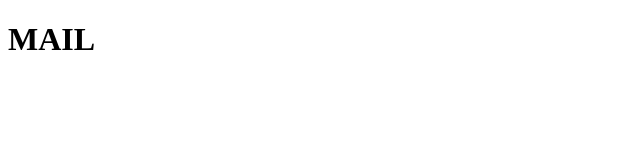
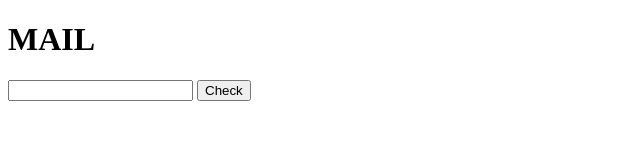
Before and after one commit to Vincenzo-23/js-mail-dadi, a plain HTML site: page mail/index.html in a window 1280 px wide. Shown: the whole page, without its empty margins (0-640 px from the left). Drawn offline with Linux system fonts and the light colour scheme.

Commit message:
ADD: added html elements

```diff
--- a/mail/index.html
+++ b/mail/index.html
@@ -8,6 +8,9 @@
 <body>
     <h1>MAIL</h1>
 
+    <input type="mail" id="user_mail">
+    <button class="check">Check</button>
+
     <script src="./js/app.js"></script>
 </body>
 </html>
```
